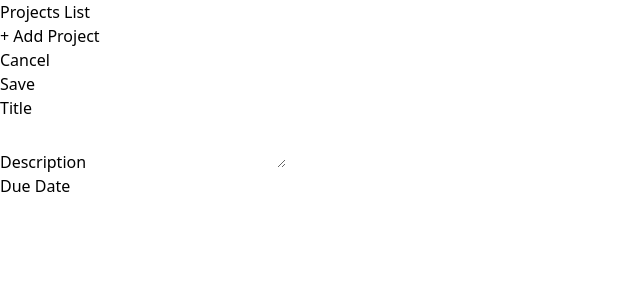
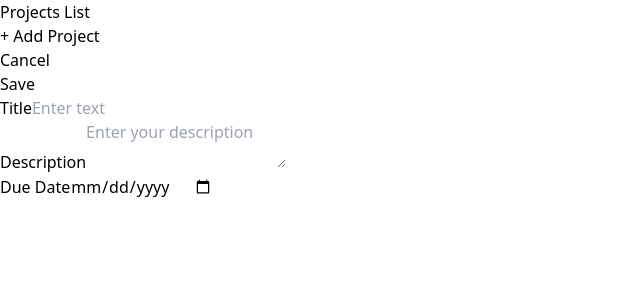
Before and after one commit to david-gmz/TaskAppTS, a React (Vite) app: page / in a window 1280 px wide. Both pictures are taken after a click on the button "+ Add Project". Shown: the top 300 px of the page, without its empty margins (0-640 px from the left). Built offline with nearby package versions, Linux system fonts and the light colour scheme.

Commit message:
Typing forwardRef in React

```diff
--- a/src/App.tsx
+++ b/src/App.tsx
@@ -2,7 +2,7 @@ import React from "react";
 import NewProject from "./components/NewProject";
 import NoProjectSelected from "./components/NoProjectSelected";
 import Sidebar from "./components/Sidebar";
-import { InitState } from "./models";
+import { InitState, ProjectProps } from "./models";
 
 function App() {
     const initialState: InitState = {
@@ -11,18 +11,35 @@ function App() {
     };
     const [stateProjects, setStateProjects] =
         React.useState<InitState>(initialState);
+
     const handleStartAddProject = () => {
-        setStateProjects(prevState => ({
-            ...prevState,
+        setStateProjects(prevStateProjects => ({
+            ...prevStateProjects,
             selectedProjectId: null
         }));
     };
+
+    const handleAddProject = (projectData: ProjectProps) => {
+        setStateProjects((prevStateProjects: InitState) => {
+            const newProject = {
+                ...projectData,
+                id: Date.now()
+            };
+            return {
+                ...prevStateProjects,
+                projects: [...prevStateProjects.projects, newProject]
+            };
+        });
+    };
+    console.log("StateProjects", stateProjects);
+
     let content;
     if (stateProjects.selectedProjectId === undefined)
         content = (
             <NoProjectSelected onStartAddProject={handleStartAddProject} />
         );
-    else if (stateProjects.selectedProjectId === null) content = <NewProject />;
+    else if (stateProjects.selectedProjectId === null)
+        content = <NewProject onAddProject={handleAddProject} />;
     return (
         <main className="h-screen my-8 flex gap-8">
             <Sidebar onStartAddProject={handleStartAddProject} />
--- a/src/components/Input.tsx
+++ b/src/components/Input.tsx
@@ -1,8 +1,10 @@
 import React from "react";
-
 import { InputProps } from "../models";
 
-export default function Input({ isTextarea, label, props = {} }: InputProps) {
+const Input = React.forwardRef<
+    HTMLTextAreaElement | HTMLInputElement,
+    InputProps
+>(function Input({ isTextarea, label, props = {} }: InputProps, ref) {
     const classesP = "flex flex-col gap-1 my-4";
     const classesLabel = "text-sm font-bold uppercase text-stone-500";
     const classesInput =
@@ -14,7 +16,11 @@ export default function Input({ isTextarea, label, props = {} }: InputProps) {
         return (
             <p className={classesP}>
                 <label className={classesLabel}>{label}</label>
-                <textarea className={classesInput} {...textareaProps} />
+                <textarea
+                    ref={ref as React.Ref<HTMLTextAreaElement>}
+                    className={classesInput}
+                    {...textareaProps}
+                />
             </p>
         );
     } else {
@@ -23,8 +29,14 @@ export default function Input({ isTextarea, label, props = {} }: InputProps) {
         return (
             <p className={classesP}>
                 <label className={classesLabel}>{label}</label>
-                <input className={classesInput} {...inputProps} />
+                <input
+                    ref={ref as React.Ref<HTMLInputElement>}
+                    className={classesInput}
+                    {...inputProps}
+                />
             </p>
         );
     }
-}
+});
+
+export default Input;
--- a/src/components/NewProject.tsx
+++ b/src/components/NewProject.tsx
@@ -1,21 +1,63 @@
+import React from "react";
 import Input from "./Input";
+import { NewProjectProps } from "../models";
 
-export default function NewProject() {
+export default function NewProject({ onAddProject }: NewProjectProps) {
+    const title = React.useRef<HTMLInputElement>(null);
+    const description = React.useRef<HTMLTextAreaElement>(null);
+    const dueDate = React.useRef<HTMLInputElement>(null);
+    const handleSave = () => {
+        if (
+            title.current !== null &&
+            description.current !== null &&
+            dueDate.current !== null
+        ) {
+            const enteredTitle = title.current.value;
+            const enteredDescription = description.current.value;
+            const enteredDueDate = dueDate.current.value;
 
+            onAddProject({
+                title: enteredTitle,
+                description: enteredDescription,
+                dueDate: enteredDueDate
+            });
+        }
+    };
     return (
         <div className="w-[35rem] mt-16">
             <menu className="flex items-center justify-end gap-4 my-4">
                 <li>
-                     <button className="text-stone-800 hover:text-stone-950">Cancel</button>
+                    <button className="text-stone-800 hover:text-stone-950">
+                        Cancel
+                    </button>
                 </li>
                 <li>
-                     <button className="px-6 py-2 rounded-md bg-stone-800 text-stone-50 hover:bg-stone-950">Save</button>
+                    <button
+                        onClick={handleSave}
+                        className="px-6 py-2 rounded-md bg-stone-800 text-stone-50 hover:bg-stone-950">
+                        Save
+                    </button>
                 </li>
             </menu>
             <div>
-                 <Input label="Title" />
-                 <Input label="Description" isTextarea />
-                 <Input label="Due Date" />
+                <Input
+                    ref={title}
+                    isTextarea={false}
+                    label="Title"
+                    props={{ type: "text", placeholder: "Enter text" }}
+                />
+                <Input
+                    ref={description}
+                    label="Description"
+                    props={{ placeholder: "Enter your description" }}
+                    isTextarea
+                />
+                <Input
+                    ref={dueDate}
+                    isTextarea={false}
+                    label="Due Date"
+                    props={{ type: "date" }}
+                />
             </div>
         </div>
     );
```
Also changed, not shown: src/models/index.ts (+20 -4 lines), 1 other file (tests, documents, lock files or other folders). Lines whose indentation alone changed are shown as unchanged.
